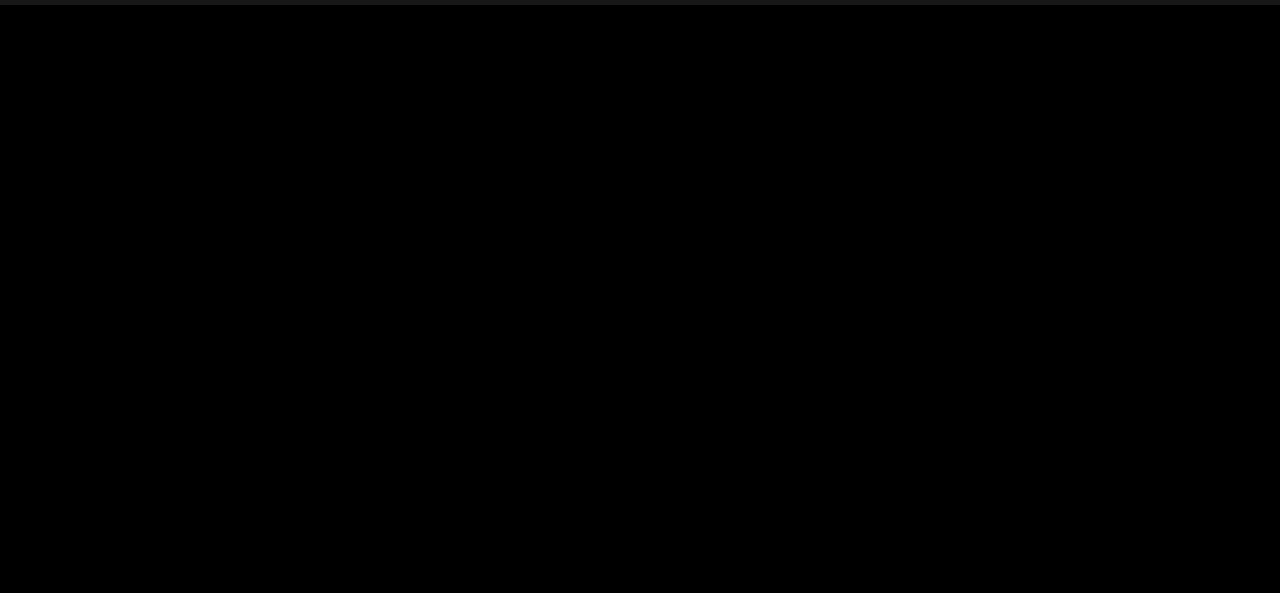
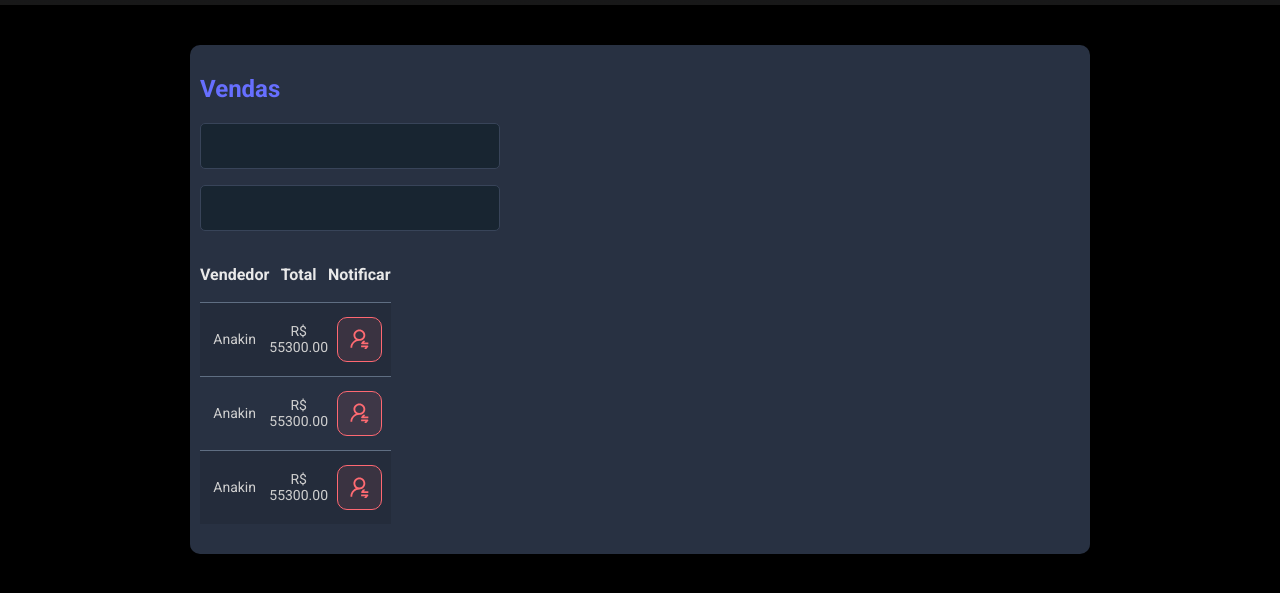
Before and after one commit to wedneyalmeida/dsmeta-css, a plain HTML site: page index.html in a window 1280 px wide. Shown: the part 215-808 px from the top of the page. Drawn offline with Linux system fonts and the light colour scheme.

Commit message:
Align css

```diff
--- a/index.html
+++ b/index.html
@@ -18,5 +18,68 @@
         </div>
     </header>
 
+    <main>
+        <section id="sales">
+            <div class="dsmeta-container">
+                <div class="dsmeta-card">
+                    <h2 class="dsmeta-sales-title">Vendas</h2>
+                    <div>
+                        <div class="dsmeta-form-control-container">
+                            <input class="dsmeta-form-control" type="text">
+                        </div>
+                        <div class="dsmeta-form-control-container">
+                            <input class="dsmeta-form-control" type="text">
+                        </div>
+                    </div>
+                    <div>
+                        <table class="dsmeta-sales-table">
+                            <thead>
+                                <tr>
+                                    <th>Vendedor</th>
+                                    <th>Total</th>
+                                    <th>Notificar</th>
+                                </tr>
+                            </thead>
+                            <tbody>
+                                <tr>
+                                    <td>Anakin</td>
+                                    <td>R$ 55300.00</td>
+                                    <td>
+                                        <div class="dsmeta-red-btn-container">
+                                            <div class="dsmeta-red-btn">
+                                                <img src="notification-icon.svg" alt="Notificar">
+                                            </div>
+                                        </div>
+                                    </td>
+                                </tr>
+                                <tr>
+                                    <td>Anakin</td>
+                                    <td>R$ 55300.00</td>
+                                    <td>
+                                        <div class="dsmeta-red-btn-container">
+                                            <div class="dsmeta-red-btn">
+                                                <img src="notification-icon.svg" alt="Notificar">
+                                            </div>
+                                        </div>
+                                    </td>
+                                </tr>
+                                <tr>
+                                    <td>Anakin</td>
+                                    <td>R$ 55300.00</td>
+                                    <td>
+                                        <div class="dsmeta-red-btn-container">
+                                            <div class="dsmeta-red-btn">
+                                                <img src="notification-icon.svg" alt="Notificar">
+                                            </div>
+                                        </div>
+                                    </td>
+                                </tr>
+                            </tbody>
+                        </table>
+                    </div>
+                </div>
+            </div>
+        </section>
+    </main>
 </body>
 </html>
--- a/style.css
+++ b/style.css
@@ -44,3 +44,95 @@ header {
     font-size: 14px;
     font-weight: 300;
 }
+
+.dsmeta-card {
+    background-color: #283142;
+    border-radius: 10px;
+    padding: 30px 10px;
+}
+
+.dsmeta-container {
+    width: 100%;
+    max-width: 900px;
+    margin: 0 auto;
+}
+
+#sales {
+    padding: 40px 10px;
+}
+
+.dsmeta-sales-title {
+    color: #676fff;
+    font-size: 24px;
+    margin-bottom: 20px;
+}
+
+.dsmeta-form-control {
+    width: 100%;
+    height: 46px;
+    background-color: #182531;
+    border: 1px solid #384459;
+    border-radius: 5px;
+    color: #9aaabe;
+    padding: 0 20px;
+    font-size: 18px;
+}
+
+.dsmeta-form-control-container {
+    margin-bottom: 16px;
+    max-width: 300px;
+}
+
+.dsmeta-sales-table {
+    width: 100px;
+    border-spacing: 0;
+    border-collapse: collapse ;
+}
+
+.dsmeta-sales-table thead {
+    height: 55px;
+    font-size: 16px;
+    color: #e9e9e9;
+    font-weight: 700;
+}
+
+.dsmeta-sales-table tbody {
+    font-size: 14px;
+    font-weight: 400;
+    color: #cfcfcf;
+    text-align: center;
+}
+
+.dsmeta-sales-table tbody tr {
+    height: 74px;
+    border-top: 1px solid #5f6e82;
+}
+
+.dsmeta-sales-table tbody tr:hover > td {
+    background-color: #384459;
+}
+
+.dsmeta-sales-table tbody tr:nth-child(odd) {
+    background-color: #242c3b;
+}
+
+.dsmeta-red-btn-container {
+    display: flex;
+    justify-content: center;
+}
+
+.dsmeta-red-btn {
+    height: 45px;
+    width: 45px;
+    background-color: rgba(255, 107, 114, 0.1);
+    border: 1px solid #ff6872;
+    border-radius: 10px;
+    display: flex;
+    align-items: center;
+    justify-content: center;
+    cursor: pointer;
+}
+
+.dsmeta-red-btn img {
+    width: 19px;
+}
```
Also changed, not shown: notification-icon.svg (added).
